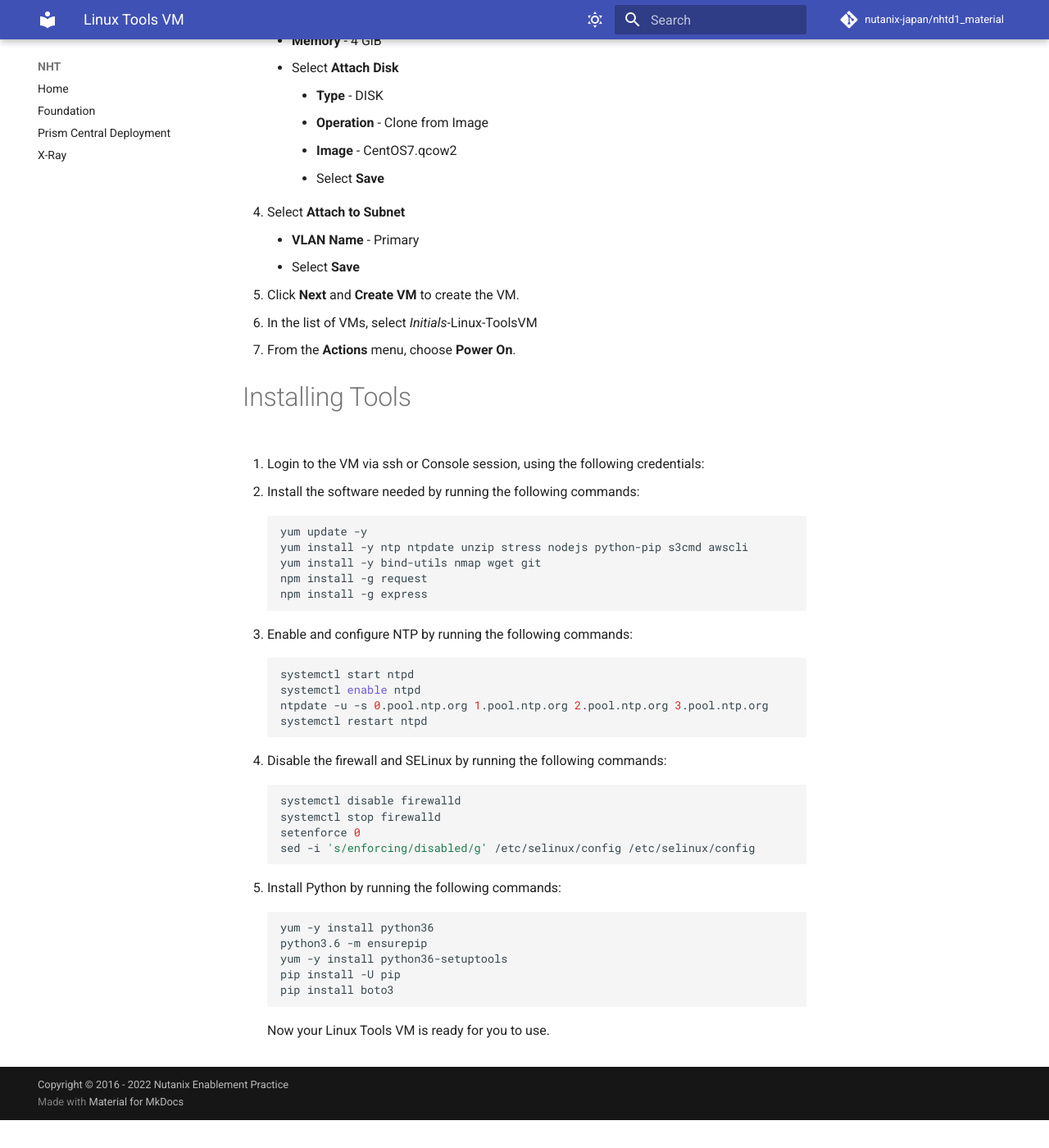
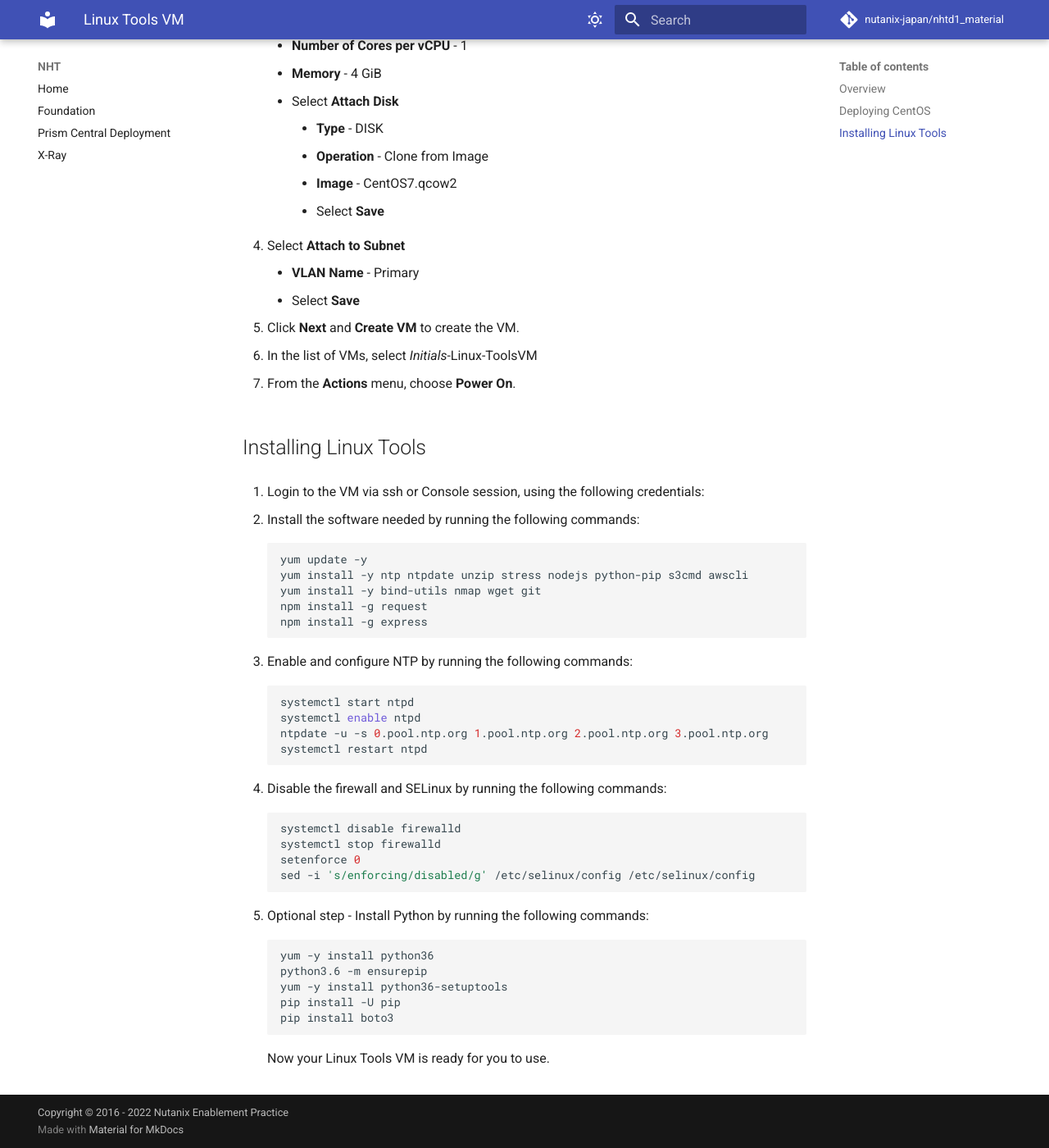
Before and after one commit to rahuman23/foundation-DSTA-NHT, an MkDocs documentation site: the page built from docs/tools_vms/linux_tools_vm.md, in a window 1280 px wide and 1400 px high, scrolled down 679 px. Shown: the whole window at 82% size. Built offline with MkDocs 1.6.1 and Material for MkDocs 9.7.7, drawn with Linux system fonts in a browser that asks for light colours; comment, search, counter and statistics services are not loaded; before the commit the page ends 2045 px from its top, so only the background shows below that.

Commit message:
Update linux_tools_vm.md

````diff
--- a/docs/tools_vms/linux_tools_vm.md
+++ b/docs/tools_vms/linux_tools_vm.md
@@ -2,7 +2,7 @@
 title: Linux Tools VM
 ---
 
-# Overview
+## Overview
 
 This CentOS VM image will be staged with packages used to support
 multiple lab exercises.
@@ -13,7 +13,7 @@
 !!!caution
         Only deploy the VM once, it does not need to be cleaned up as part of any lab completion
 
-# Deploying CentOS
+## Deploying CentOS
 
 1. In **Prism Central** > select **Menu**> **Compute and Storage** and **VMs**.
 
@@ -49,7 +49,7 @@
 
 7. From the **Actions** menu, choose **Power On**.
 
-# Installing Tools
+## Installing Linux Tools
 
 1. Login to the VM via ssh or Console session, using the following
 credentials:
@@ -82,7 +82,7 @@
     sed -i 's/enforcing/disabled/g' /etc/selinux/config /etc/selinux/config
     ```
 
-5. Install Python by running the following commands:
+5. Optional step - Install Python by running the following commands:
 
     ``` bash
     yum -y install python36
````
